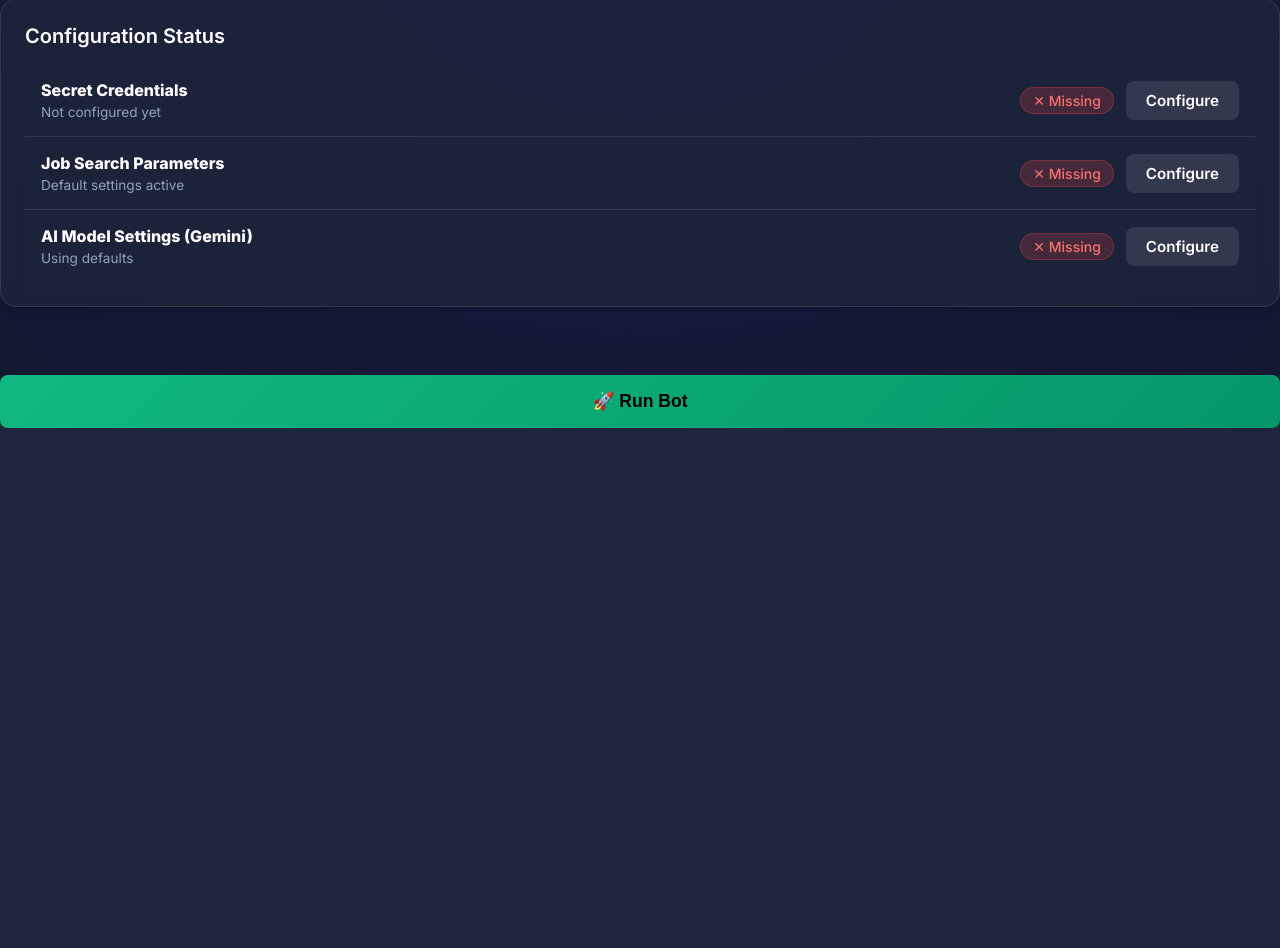
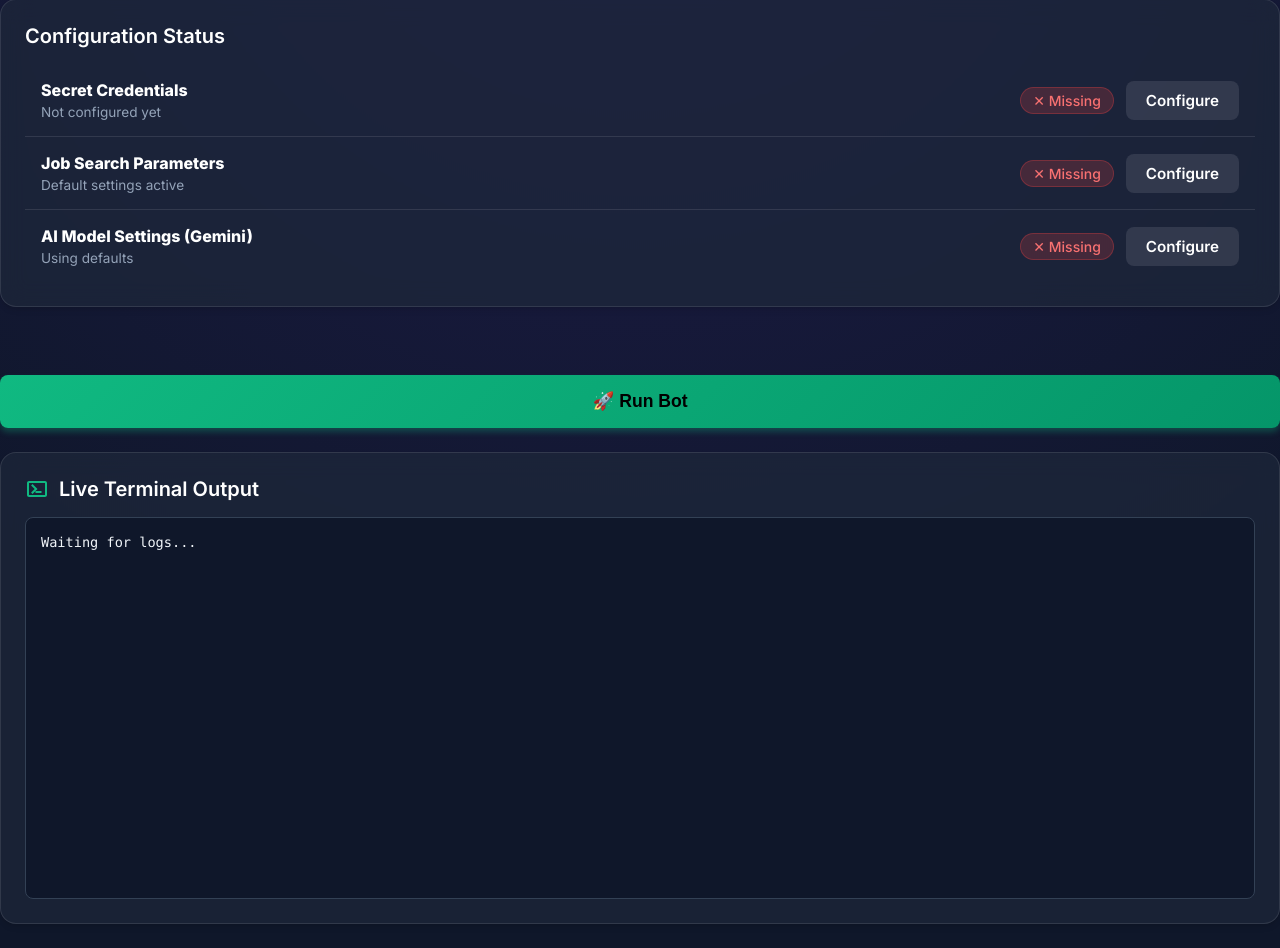
Before and after one commit to voidbydefault/linkedin-easyapply-ai, a Flask app: template app/templates/index.html in a window 1280 px wide. Shown: the part 652-1600 px from the top of the page. Before the commit the page ends 1080 px from the top, so only its background shows below. Run offline with Flask 3, Linux system fonts and the light colour scheme; the template is opened without the code that fills it, so the values that code supplies are empty.

Commit message:
added terminal output

```diff
--- a/app/config_ui.py
+++ b/app/config_ui.py
@@ -26,19 +26,19 @@ def add_header(response):
     response.headers["Expires"] = "0"
     return response
 
-# Suppress Flask Logs
-# # Suppress Flask Logs
-# import logging
-# log = logging.getLogger('werkzeug')
-# log.setLevel(logging.ERROR)
-# app.logger.setLevel(logging.ERROR)
-# import click
-# def secho(text, file=None, nl=None, err=None, color=None, **styles):
-#     pass
-# def echo(text, file=None, nl=None, err=None, color=None, **styles):
-#     pass
-# click.echo = echo
-# click.secho = secho
+import logging
+log = logging.getLogger('werkzeug')
+log.setLevel(logging.ERROR)
+app.logger.setLevel(logging.ERROR)
+
+# Suppress Click/Flask cli output
+import click
+def secho(text, file=None, nl=None, err=None, color=None, **styles):
+    pass
+def echo(text, file=None, nl=None, err=None, color=None, **styles):
+    pass
+click.echo = echo
+click.secho = secho
 
 
 # Global flags
@@ -683,6 +683,20 @@ def stop_bot():
             return jsonify({'status': 'error', 'message': str(e)}), 500
     return jsonify({'status': 'ignored', 'message': 'Bot not running.'})
 
+@app.route('/get_logs')
+def get_logs():
+    log_path = os.path.join(PROJECT_ROOT, "work", "bot.log")
+    if os.path.exists(log_path):
+        try:
+            with open(log_path, 'r', encoding='utf-8') as f:
+                # Efficiently read last N lines would be better for huge files,
+                # but readlines is fine for reasonable log sizes.
+                lines = f.readlines()
+                return jsonify({'logs': lines[-500:]}) # Return last 500 lines
+        except Exception as e:
+            return jsonify({'logs': [f"Error reading logs: {str(e)}"]})
+    return jsonify({'logs': []})
+
 @app.route('/shutdown', methods=['POST'])
 def shutdown():
     print("Shutting down server...")
--- a/app/templates/index.html
+++ b/app/templates/index.html
@@ -159,9 +159,56 @@
     </button>
 </div>
 
+<!-- Terminal Output -->
+<div class="card" style="margin-top: 24px;">
+    <div class="card-header">
+        <div class="card-title">
+            <svg width="24" height="24" viewBox="0 0 24 24" fill="none" xmlns="http://www.w3.org/2000/svg">
+                <path d="M20 4H4c-1.1 0-2 .9-2 2v12c0 1.1.9 2 2 2h16c1.1 0 2-.9 2-2V6c0-1.1-.9-2-2-2zm0 14H4V6h16v12zM0 0h24v24H0z" fill="none"/>
+                <path d="M20 4H4c-1.1 0-1.99.9-1.99 2L2 18c0 1.1.9 2 2 2h16c1.1 0 2-.9 2-2V6c0-1.1-.9-2-2-2zm0 14H4V6h16v12zM7.5 17l-1.41-1.41L9.67 12 6.09 8.41 7.5 7l5 5-5 5zm9-1h-6v-2h6v2z" fill="#10b981"/>
+            </svg>
+            Live Terminal Output
+        </div>
+    </div>
+    <div id="terminal-window" style="background-color: #0f172a; color: #f1f5f9; font-family: 'Consolas', 'Monaco', monospace; padding: 15px; border-radius: 8px; height: 350px; overflow-y: auto; white-space: pre-wrap; font-size: 0.85rem; line-height: 1.4; border: 1px solid #334155;">Waiting for logs...</div>
+</div>
+
 <script>
     const BTN_RUN = document.getElementById('btnRun');
     const BTN_STOP = document.getElementById('btnStop');
+    const TERMINAL = document.getElementById('terminal-window');
+    let isUserScrolling = false;
+
+    // Detect if user is scrolling up to pause autoscroll
+    TERMINAL.addEventListener('scroll', () => {
+        // If scrolled up more than 50px from bottom
+        if (TERMINAL.scrollTop + TERMINAL.clientHeight < TERMINAL.scrollHeight - 50) {
+            isUserScrolling = true;
+        } else {
+            isUserScrolling = false;
+        }
+    });
+
+    async function updateLogs() {
+        try {
+            const response = await fetch('/get_logs');
+            const data = await response.json();
+            if (data.logs && data.logs.length > 0) {
+                const text = data.logs.join('');
+                if (TERMINAL.innerText !== text) {
+                     TERMINAL.innerText = text;
+                     if (!isUserScrolling) {
+                        TERMINAL.scrollTop = TERMINAL.scrollHeight;
+                     }
+                }
+            }
+        } catch (e) {
+            console.error("Log fetch error:", e);
+        }
+    }
+
+    // Poll logs
+    setInterval(updateLogs, 1500);
 
     async function checkStatus() {
         try {
```
Also changed, not shown: run.py (+24 -0 lines), 1 other file.
